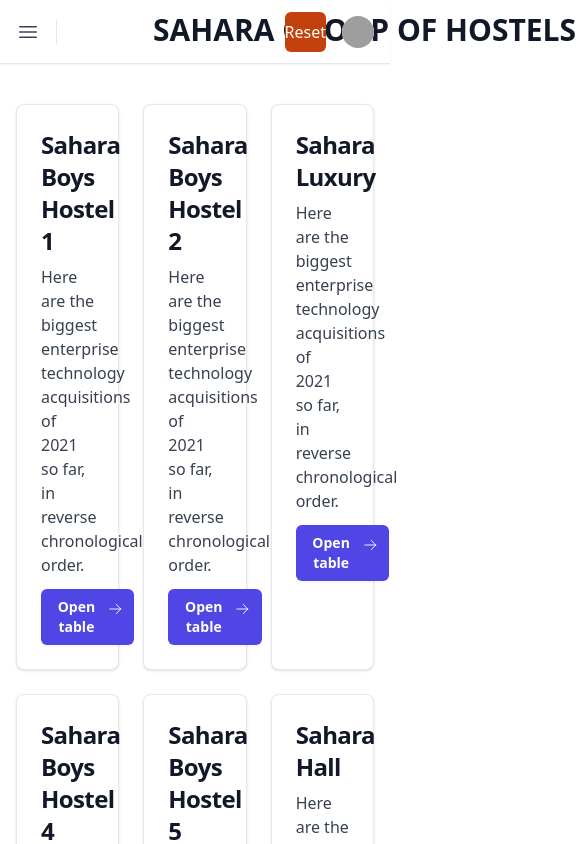
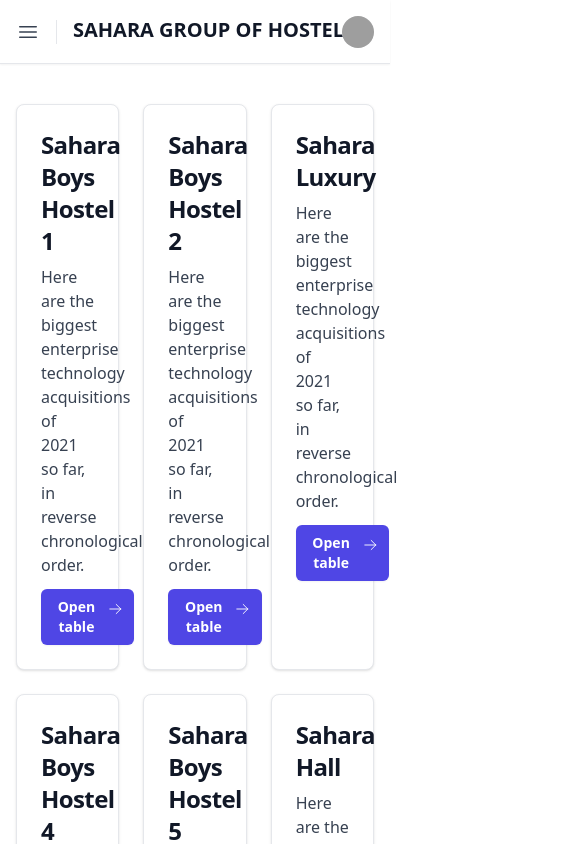
Before and after one commit to saqebkhan/sahara-app, a Vue app: page / in a window 390 px wide. Both pictures are taken after typing "name@example.com", "Sample123" into the empty fields and a click on the button "Sign in". Shown: the top 844 px of the page, 576 px wide, since content can reach past the window. Built offline with nearby package versions, Linux system fonts and the light colour scheme; grey boxes are pictures that could not be loaded.

Commit message:
Updated sidebar for small screens

```diff
--- a/src/components/modules/Inmates/Sidebar.vue
+++ b/src/components/modules/Inmates/Sidebar.vue
@@ -62,6 +62,7 @@
                 <div class="flex h-16 shrink-0 items-center">
                   <img class="h-8 w-auto" :src="logo" alt="Your Company" />
                 </div>
+                <!-- For small screens -->
                 <nav class="flex flex-1 flex-col">
                   <ul role="list" class="flex flex-1 flex-col gap-y-7">
                     <li>
@@ -206,19 +207,14 @@
         >
           <div class="relative flex flex-1" action="#" method="GET">
             <label for="search-field" class="sr-only">Search</label>
-            <div class="grid grid-cols-6">
+            <div class="grid grid-cols-6 relative">
               <h2
-                class="text-nowrap text-3xl font-sans font-semibold ml-20 text-center text-gray-900 mt-3"
+                class="text-nowrap text-xl md:text-2xl lg:text-3xl font-sans font-semibold lg:ml-20 top-1/4 text-center m-0 absolute text-gray-900 cursor-pointer"
+                @click="resetSelectedHostel"
               >
                 {{ store.selectedHostel }}
               </h2>
             </div>
-            <button
-              class="float-right bg-orange-700 rounded-md w-20 h-10 mt-3 text-white"
-              @click="resetSelectedHostel"
-            >
-              Reset
-            </button>
           </div>
           <div class="flex items-center gap-x-4 lg:gap-x-6">
             <!-- Separator -->
@@ -331,13 +327,14 @@ const navigation = [
   { name: "Dashboard", route: "/dashboard", icon: HomeIcon, current: true },
   { name: "Inmates List", route: "/inmates", icon: UsersIcon, current: false },
   { name: "Deleted", href: "#", icon: FolderIcon, current: false },
-  { name: "Finance", href: "#", icon: CalendarIcon, current: false },
+  { name: "Expense", href: "#", icon: CalendarIcon, current: false },
   { name: "Slots", href: "#", icon: DocumentDuplicateIcon, current: false },
   { name: "History", href: "#", icon: ChartPieIcon, current: false },
 ];
 
 const switchCurrent = (item) => {
   router.push(item.route);
+  sidebarOpen.value = sidebarOpen.value && false;
 };
 
 const resetSelectedHostel = () => {
--- a/src/main.js
+++ b/src/main.js
@@ -3,6 +3,7 @@ import "./style.css";
 import App from "./App.vue";
 import router from "./router";
 import { createPinia } from "pinia";
+
 const app = createApp(App);
 const pinia = createPinia();
 app.use(router).use(pinia).mount("#app");
--- a/src/router.js
+++ b/src/router.js
@@ -6,6 +6,7 @@ import ViewInmate from "./components/modules/Inmates/ViewInmate.vue";
 import PrintRent from "./components/modules/Inmates/PrintRent.vue";
 import AddEditForm from "./components/modules/Inmates/AddEditForm.vue";
 import AddRent from "./components/modules/Inmates/AddRent.vue";
+
 const routes = [
   { path: "/dashboard", component: Dashboard },
   { path: "/inmates", component: InmatesList },
```
